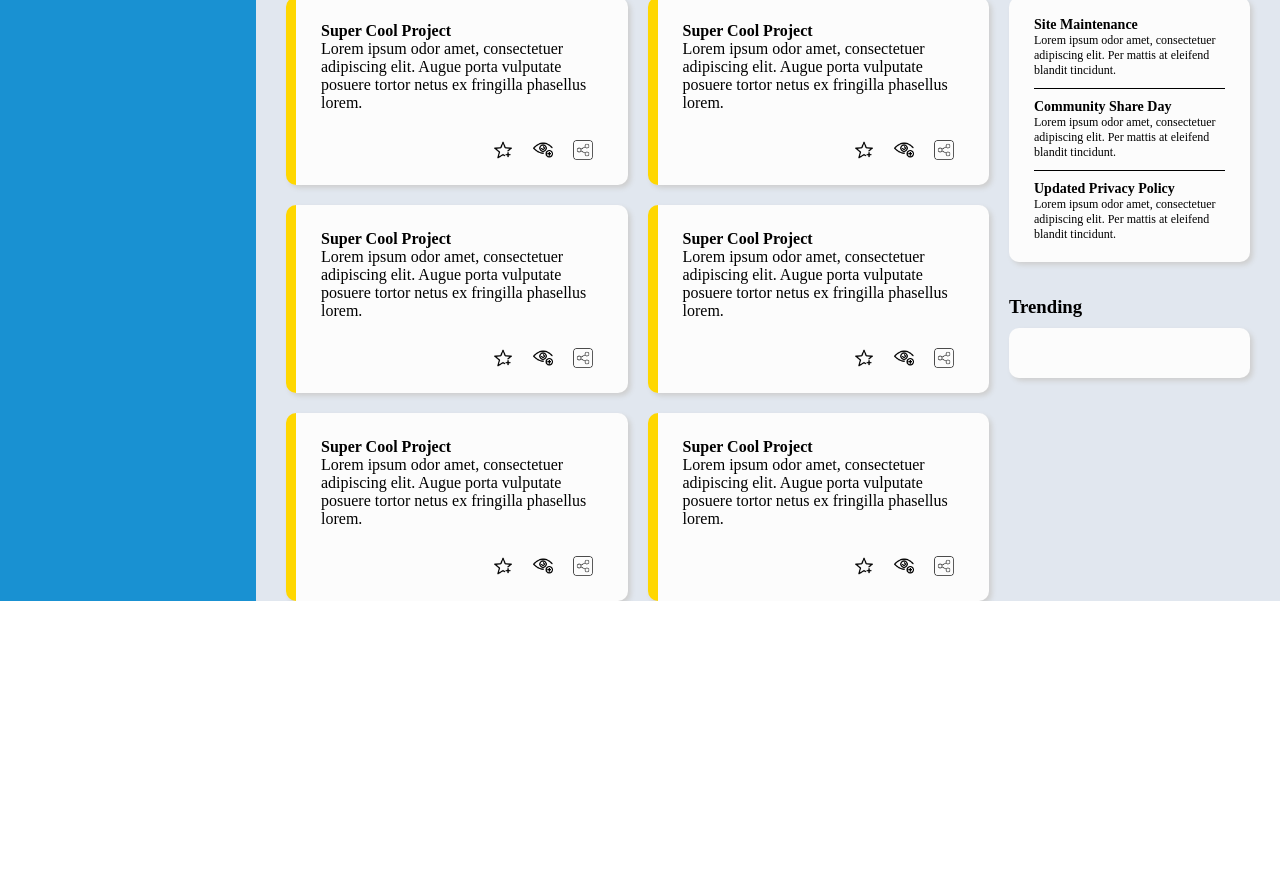
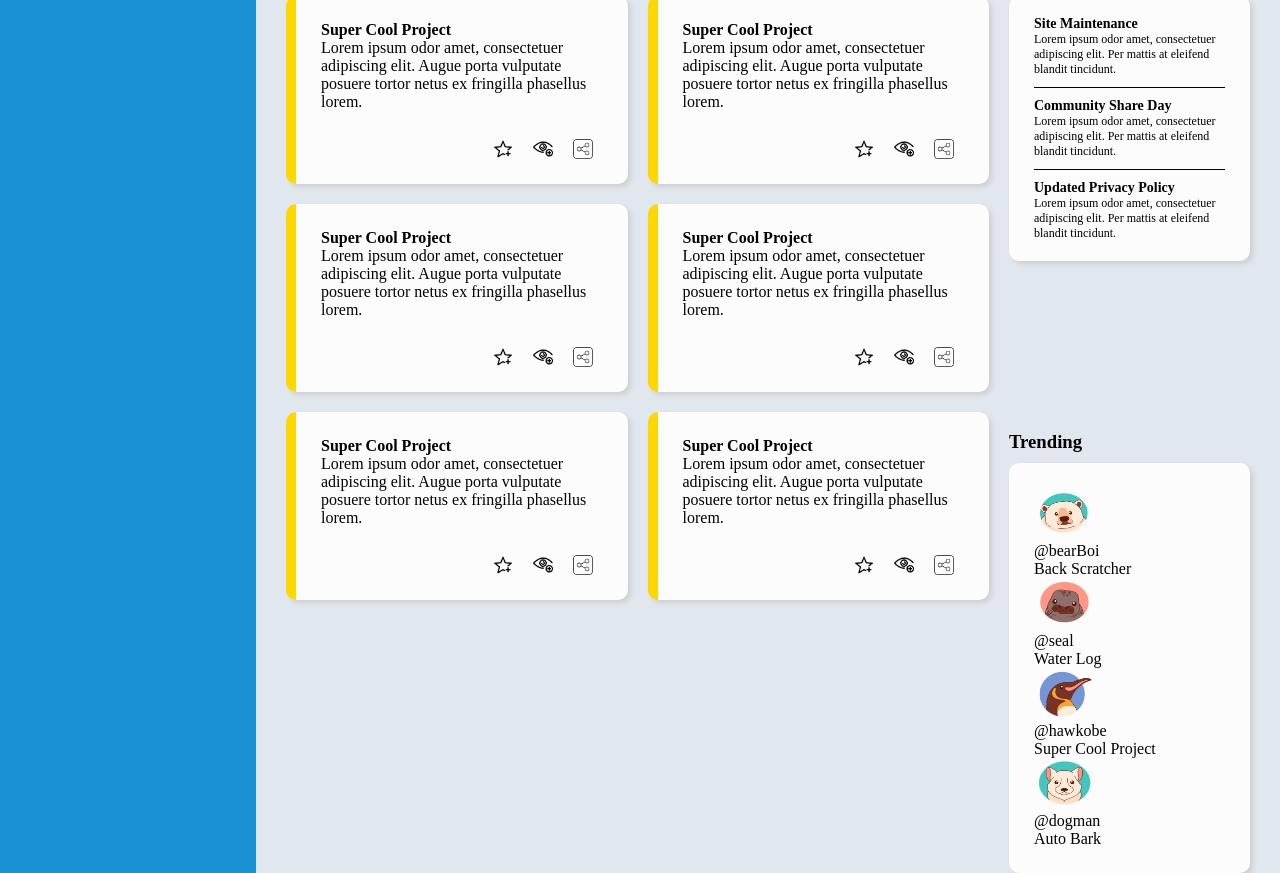
Before and after one commit to hawkobe/dashboard, a plain HTML site: page index.html in a window 1280 px wide. Shown: the part 199-1072 px from the top of the page. Before the commit the page ends 800 px from the top, so only its background shows below. Drawn offline with Linux system fonts and the light colour scheme.

Commit message:
added user projects for trending card

```diff
--- a/index.html
+++ b/index.html
@@ -112,10 +112,12 @@
             <h4>Site Maintenance</h4>
             <p>Lorem ipsum odor amet, consectetuer adipiscing elit. Per mattis at eleifend blandit tincidunt.</p>
           </div>
+          <div class="border"></div>
           <div>
             <h4>Community Share Day</h4>
             <p>Lorem ipsum odor amet, consectetuer adipiscing elit. Per mattis at eleifend blandit tincidunt.</p>
           </div>
+          <div class="border"></div>
           <div>
             <h4>Updated Privacy Policy</h4>
             <p>Lorem ipsum odor amet, consectetuer adipiscing elit. Per mattis at eleifend blandit tincidunt.</p>
@@ -127,6 +129,42 @@
           Trending
         </h3>
         <div class="trending-card">
+          <div class="user-profile">
+            <div class="avatar">
+              <img src="assets/img/bear.png" alt="polar bear">
+            </div>
+            <div class="user-project">
+              <p>@bearBoi</p>
+              <p>Back Scratcher</p>
+            </div>
+          </div>
+          <div class="user-profile">
+            <div class="avatar">
+              <img src="assets/img/seal.png" alt="seal">
+            </div>
+            <div class="user-project">
+              <p>@seal</p>
+              <p>Water Log</p>
+            </div>
+          </div>
+          <div class="user-profile">
+            <div class="avatar">
+              <img src="assets/img/penguin.png" alt="penguin avatar">
+            </div>
+            <div class="user-project">
+              <p>@hawkobe</p>
+              <p>Super Cool Project</p>
+            </div>
+          </div>
+          <div class="user-profile">
+            <div class="avatar">
+              <img src="assets/img/white dog.png" alt="white dog avatar">
+            </div>
+            <div class="user-project">
+              <p>@dogman</p>
+              <p>Auto Bark</p>
+            </div>
+          </div>
         </div>
       </div>
     </div>
```
